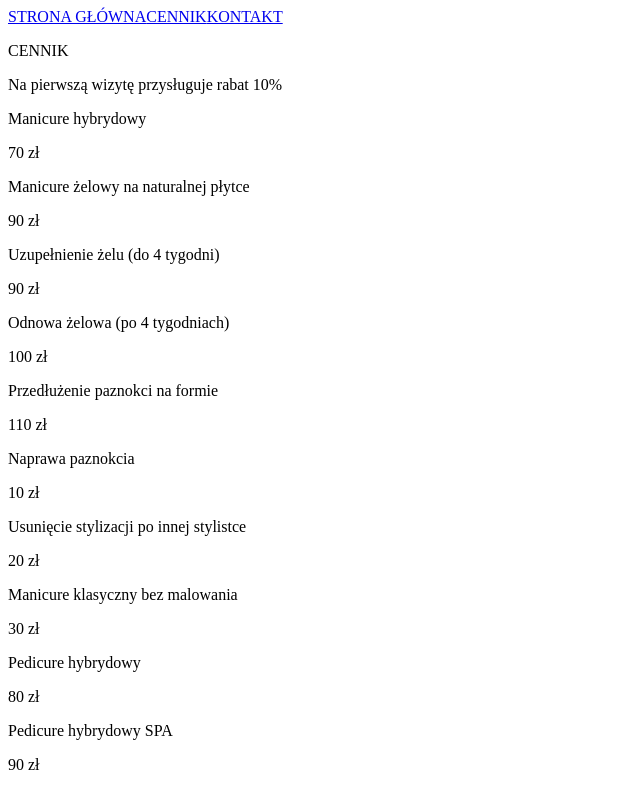
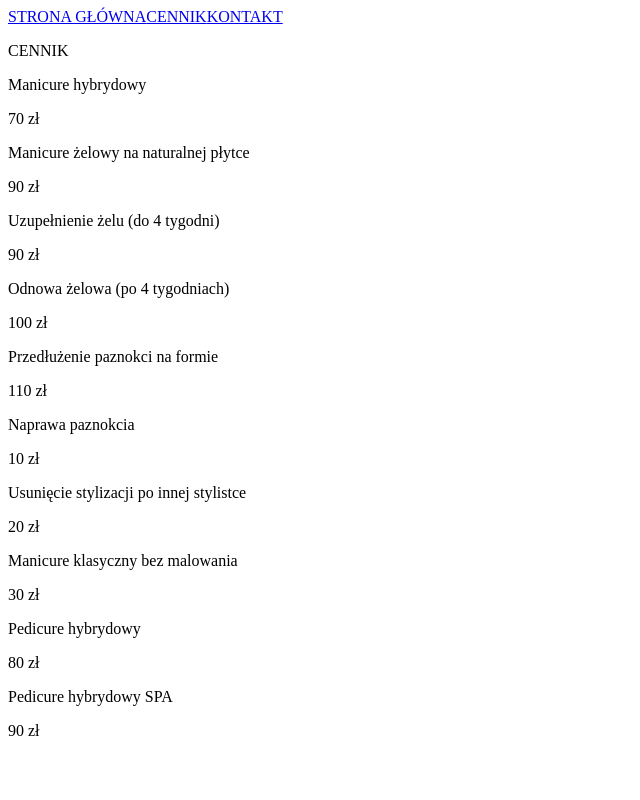
Before and after one commit to szymonzalarski98/nail-website, a Next.js app: page /cennik in a window 1280 px wide. Shown: the whole page, without its empty margins (0-640 px from the left). Built offline with nearby package versions, Linux system fonts and the light colour scheme.

Commit message:
update: update pricing

```diff
--- a/pages/cennik.js
+++ b/pages/cennik.js
@@ -62,9 +62,6 @@ export default function Home() {
         <p className="text-center font-sans text-2xl md:text-3xl lg:text-4xl font-extralight">
           CENNIK
         </p>
-        <p className="text-center font-sans text-md font-extralight">
-          Na pierwszą wizytę przysługuje rabat 10%
-        </p>
       </div>
       <div className="container mx-auto mb-20">
         <div className="flex flex-row">
```
